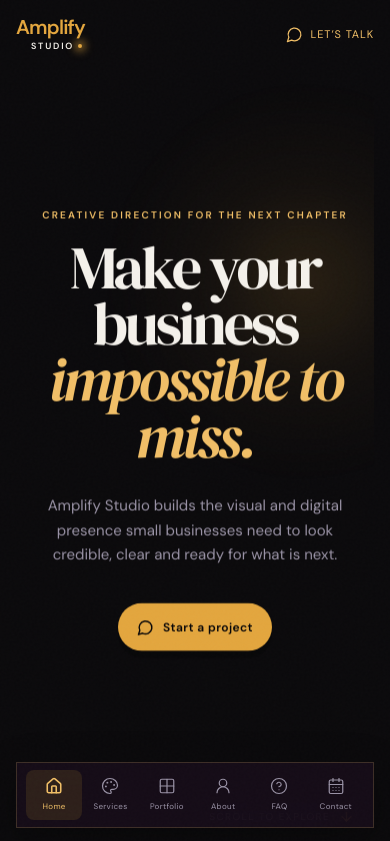
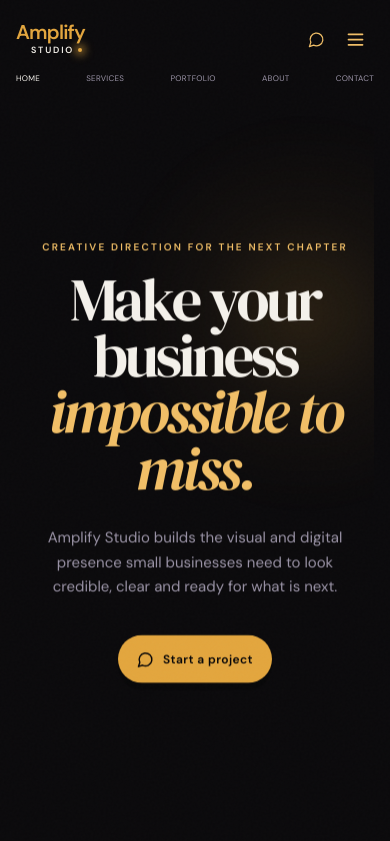
Before and after one commit to Samlabs-tech251/amplify-studio-site, a React (Vite) app in the folder client/: page / in a window 390 px wide. Shown: the top 841 px of the page. Built offline with nearby package versions, Linux system fonts and the light colour scheme.

Commit message:
Fix navigation and page overflow

```diff
--- a/client/src/App.tsx
+++ b/client/src/App.tsx
@@ -7,6 +7,7 @@ import Portfolio from "./pages/Portfolio";
 import About from "./pages/About";
 import FAQ from "./pages/FAQ";
 import Contact from "./pages/Contact";
+import Reviews from "./pages/Reviews";
 import { MotionSystem } from "./components/MotionSystem";
 
 function RouteScrollReset() {
@@ -28,6 +29,7 @@ function Router() {
       <Route path="/about" component={About} />
       <Route path="/faq" component={FAQ} />
       <Route path="/contact" component={Contact} />
+      <Route path="/reviews" component={Reviews} />
       <Route>
         {() => (
           <div className="min-h-screen grid place-items-center p-8 text-center">
--- a/client/src/components/AmplifyShell.tsx
+++ b/client/src/components/AmplifyShell.tsx
@@ -1,6 +1,6 @@
-import { ReactNode } from "react";
+import { ReactNode, useEffect, useRef, useState } from "react";
+import { CalendarDays, CircleHelp, Grid2X2, Home, Menu, MessageCircle, Palette, UserRound, X } from "lucide-react";
 import { Link, useLocation } from "wouter";
-import { CalendarDays, CircleHelp, Grid2X2, Home, MessageCircle, Palette, UserRound } from "lucide-react";
 import { BrandMark } from "./BrandMark";
 import { InstallPrompt } from "./InstallPrompt";
 import { StandaloneSplash } from "./StandaloneSplash";
@@ -12,45 +12,49 @@ export function whatsappUrl(message?: string) {
   return message ? `${base}?text=${encodeURIComponent(message)}` : base;
 }
 
-const navItems = [
+const directNavItems = [
   { href: "/", label: "Home", icon: Home },
   { href: "/services", label: "Services", icon: Palette },
   { href: "/portfolio", label: "Portfolio", icon: Grid2X2 },
   { href: "/about", label: "About", icon: UserRound },
+  { href: "/contact", label: "Contact", icon: CalendarDays },
+];
+
+const menuItems = [
   { href: "/faq", label: "FAQ", icon: CircleHelp },
-  { href: "/contact", label: "Contact", icon: CalendarDays },
+  { href: "/reviews", label: "Reviews", icon: MessageCircle },
 ];
 
 export function AmplifyShell({ children }: { children: ReactNode }) {
   const [location] = useLocation();
+  const [menuOpen, setMenuOpen] = useState(false);
+  const menuRef = useRef<HTMLDivElement>(null);
+
+  useEffect(() => {
+    const closeOnOutside = (event: PointerEvent) => {
+      if (menuRef.current && !menuRef.current.contains(event.target as Node)) setMenuOpen(false);
+    };
+    document.addEventListener("pointerdown", closeOnOutside);
+    return () => document.removeEventListener("pointerdown", closeOnOutside);
+  }, []);
 
   return (
     <div className="site-frame">
       <header className="site-header">
-        <Link href="/" aria-label="Amplify Studio home">
-          <BrandMark />
-        </Link>
-        <a className="header-whatsapp" href={whatsappUrl()} target="_blank" rel="noreferrer" aria-label="Chat with Amplify Studio on WhatsApp">
-          <MessageCircle size={17} strokeWidth={1.8} />
-          <span>Let’s talk</span>
-        </a>
+        <Link href="/" aria-label="Amplify Studio home" onClick={() => setMenuOpen(false)}><BrandMark /></Link>
+        <nav className="top-nav-links" aria-label="Primary navigation">
+          {directNavItems.map(({ href, label }) => <Link href={href} key={href} className={location === href ? "active" : undefined} aria-current={location === href ? "page" : undefined}>{label}</Link>)}
+        </nav>
+        <div className="site-header-actions">
+          <a className="header-whatsapp" href={whatsappUrl()} target="_blank" rel="noreferrer" aria-label="Chat with Amplify Studio on WhatsApp"><MessageCircle size={17} strokeWidth={1.8} /><span>Let’s talk</span></a>
+          <div className="menu-wrap" ref={menuRef}>
+            <button className={`menu-toggle ${menuOpen ? "is-open" : ""}`} type="button" aria-label={menuOpen ? "Close menu" : "Open menu"} aria-expanded={menuOpen} onClick={() => setMenuOpen((open) => !open)}>{menuOpen ? <X size={20} /> : <Menu size={21} />}</button>
+            {menuOpen && <div className="top-menu" role="menu">{menuItems.map(({ href, label, icon: Icon }) => <Link href={href} key={href} role="menuitem" className={location === href ? "active" : undefined} onClick={() => setMenuOpen(false)}><Icon size={16} /><span>{label}</span></Link>)}</div>}
+          </div>
+        </div>
       </header>
 
       <main className="site-main">{children}</main>
-
-      <nav className="bottom-nav" aria-label="Primary navigation">
-        <div className="bottom-nav-inner">
-          {navItems.map(({ href, label, icon: Icon }) => {
-            const active = location === href;
-            return (
-              <Link href={href} key={href} className={`nav-item ${active ? "active" : ""}`} aria-current={active ? "page" : undefined}>
-                <Icon size={18} strokeWidth={active ? 2.1 : 1.6} />
-                <span>{label}</span>
-              </Link>
-            );
-          })}
-        </div>
-      </nav>
       <InstallPrompt />
       <StandaloneSplash />
     </div>
--- a/client/src/index.css
+++ b/client/src/index.css
@@ -307,3 +307,53 @@ html.lenis, html.lenis body { height: auto; }
   .contact-options { width: 100%; }
   .service-full-section { width: calc(100% + (var(--page-gutter) * 2)); margin-left: calc(var(--page-gutter) * -1); margin-right: calc(var(--page-gutter) * -1); padding-left: var(--page-gutter); padding-right: var(--page-gutter); }
 }
+
+/* Navigation and overflow bug-fix pass. Existing colors and motion definitions remain unchanged. */
+html, body { width: 100%; max-width: 100%; overflow-x: hidden; }
+.site-frame, .site-main, .page, .inner-page { width: 100%; max-width: 100%; overflow-x: clip; }
+.site-header { width: 100%; max-width: 100%; height: 82px; padding-left: var(--page-gutter, 28px); padding-right: var(--page-gutter, 28px); display: flex; gap: 24px; }
+.site-header > a:first-child { flex: 0 0 auto; }
+.site-header-actions { min-width: 0; display: flex; align-items: center; gap: 22px; margin-left: auto; }
+.top-nav-links { min-width: 0; display: flex; align-items: center; justify-content: center; gap: clamp(13px, 2.1vw, 31px); margin-left: auto; }
+.top-nav-links a { color: var(--mauve); font-size: 10px; letter-spacing: .075em; text-transform: uppercase; white-space: nowrap; transition: color 160ms ease; }
+.top-nav-links a:hover, .top-nav-links a.active { color: var(--cream); }
+.menu-wrap { position: relative; flex: 0 0 auto; }
+.menu-toggle { width: 37px; height: 37px; padding: 0; border: 1px solid transparent; border-radius: 50%; background: transparent; color: var(--gold-bright); display: grid; place-items: center; transition: background-color 160ms ease, border-color 160ms ease, transform 160ms var(--ease-out); }
+.menu-toggle:hover, .menu-toggle.is-open { border-color: var(--line-gold); background: rgba(227,166,62,.08); transform: translateY(-1px); }
+.top-menu { position: absolute; z-index: 20; top: calc(100% + 12px); right: 0; width: 170px; padding: 7px; border: 1px solid var(--line-gold); background: rgba(22,19,25,.97); box-shadow: 0 18px 45px rgba(0,0,0,.3); backdrop-filter: blur(16px); }
+.top-menu a { min-height: 38px; padding: 0 10px; color: var(--mauve); display: flex; align-items: center; gap: 9px; font-size: 10px; letter-spacing: .08em; text-transform: uppercase; transition: color 160ms ease, background-color 160ms ease; }
+.top-menu a:hover, .top-menu a.active { background: rgba(227,166,62,.1); color: var(--cream); }
+.top-menu a svg { color: var(--gold); }
+.bottom-nav { display: none !important; }
+.install-prompt { max-width: min(245px, calc(100vw - 32px)); }
+.proof-rail, .proof-track { max-width: 100%; }
+.proof-track { will-change: transform; }
+.service-watermark { max-width: 100%; }
+
+.reviews-layout { display: grid; grid-template-columns: minmax(0, .9fr) minmax(0, 1.1fr); gap: 20px; align-items: stretch; }
+.review-form-card, .reviews-empty { min-width: 0; padding: 38px; border: 1px solid var(--line); background: var(--surface); }
+.review-form-card { background: radial-gradient(circle at 90% 8%, rgba(227,166,62,.14), transparent 34%), var(--surface); }
+.review-form-card .contact-option-icon { margin-bottom: 36px; }
+.review-form-card h2, .reviews-empty h2 { margin: 13px 0 20px; font-family: "DM Serif Display", Georgia, serif; font-size: clamp(2.6rem, 5vw, 5rem); font-weight: 400; letter-spacing: -.055em; line-height: .91; }
+.review-privacy { max-width: 360px; margin: 20px 0 0; color: var(--mauve); font-size: 11px; line-height: 1.55; }
+.reviews-empty { min-height: 560px; display: flex; flex-direction: column; justify-content: center; background: radial-gradient(circle at 85% 15%, rgba(227,166,62,.09), transparent 34%), var(--surface); }
+.reviews-empty > p:last-child { max-width: 430px; margin: 0; color: var(--mauve); font-size: 15px; line-height: 1.65; }
+
+@media (max-width: 900px) {
+  .site-header { gap: 14px; }
+  .top-nav-links { gap: 12px; }
+  .top-nav-links a { font-size: 9px; letter-spacing: .04em; }
+  .site-header-actions { gap: 12px; }
+  .header-whatsapp span { display: none; }
+}
+@media (max-width: 780px) {
+  .site-header { height: auto; min-height: 102px; padding-top: 16px; padding-bottom: 12px; flex-wrap: wrap; align-content: center; }
+  .site-header-actions { margin-left: auto; }
+  .top-nav-links { order: 3; width: 100%; margin: 0; justify-content: space-between; gap: 7px; }
+  .top-nav-links a { font-size: 8px; letter-spacing: .035em; }
+  .site-main { min-height: calc(100svh - 102px); }
+  .top-menu { top: calc(100% + 10px); right: 0; }
+  .reviews-layout { display: block; }
+  .review-form-card, .reviews-empty { padding: 29px 23px; }
+  .reviews-empty { min-height: 380px; margin-top: 16px; }
+}
--- /dev/null
+++ b/client/src/pages/Reviews.tsx
@@ -0,0 +1,30 @@
+import { ArrowUpRight, MessageCircle } from "lucide-react";
+import { PageIntro } from "../components/AmplifyShell";
+
+const FORMSPREE_ENDPOINT = "PASTE-YOUR-FORMSPREE-ENDPOINT-HERE";
+
+export default function Reviews() {
+  return (
+    <div className="page inner-page reviews-page">
+      <PageIntro kicker="Reviews / From the people we’ve helped" title={<>Good work<br /><em>speaks back.</em></>} description="We are collecting honest feedback from the businesses we work with. Send your experience through the form below and we will review it privately before adding anything to this page." />
+      <section className="reviews-layout motion-section">
+        <div className="review-form-card" data-reveal>
+          <span className="contact-option-icon"><MessageCircle size={23} /></span>
+          <p className="eyebrow">Share your experience</p>
+          <h2>A few honest<br /><em>words help.</em></h2>
+          <form className="contact-form review-form" action={FORMSPREE_ENDPOINT} method="POST">
+            <label><span>Business name</span><input name="business_name" type="text" placeholder="Your business name" required /></label>
+            <label><span>Your review</span><textarea name="review" placeholder="Tell us what it was like working with Amplify Studio" rows={7} required /></label>
+            <button className="button button-primary" type="submit">Send review <ArrowUpRight size={16} /></button>
+          </form>
+          <p className="review-privacy">Your review is sent to our inbox for approval. It will not appear publicly until we add it manually.</p>
+        </div>
+        <div className="reviews-empty" data-reveal>
+          <p className="eyebrow">Published reviews / 00</p>
+          <h2>Nothing here<br /><em>yet.</em></h2>
+          <p>We are leaving this space intentionally empty until real feedback comes in. No placeholders, no invented praise — just the words of businesses we have actually helped.</p>
+        </div>
+      </section>
+    </div>
+  );
+}
```
